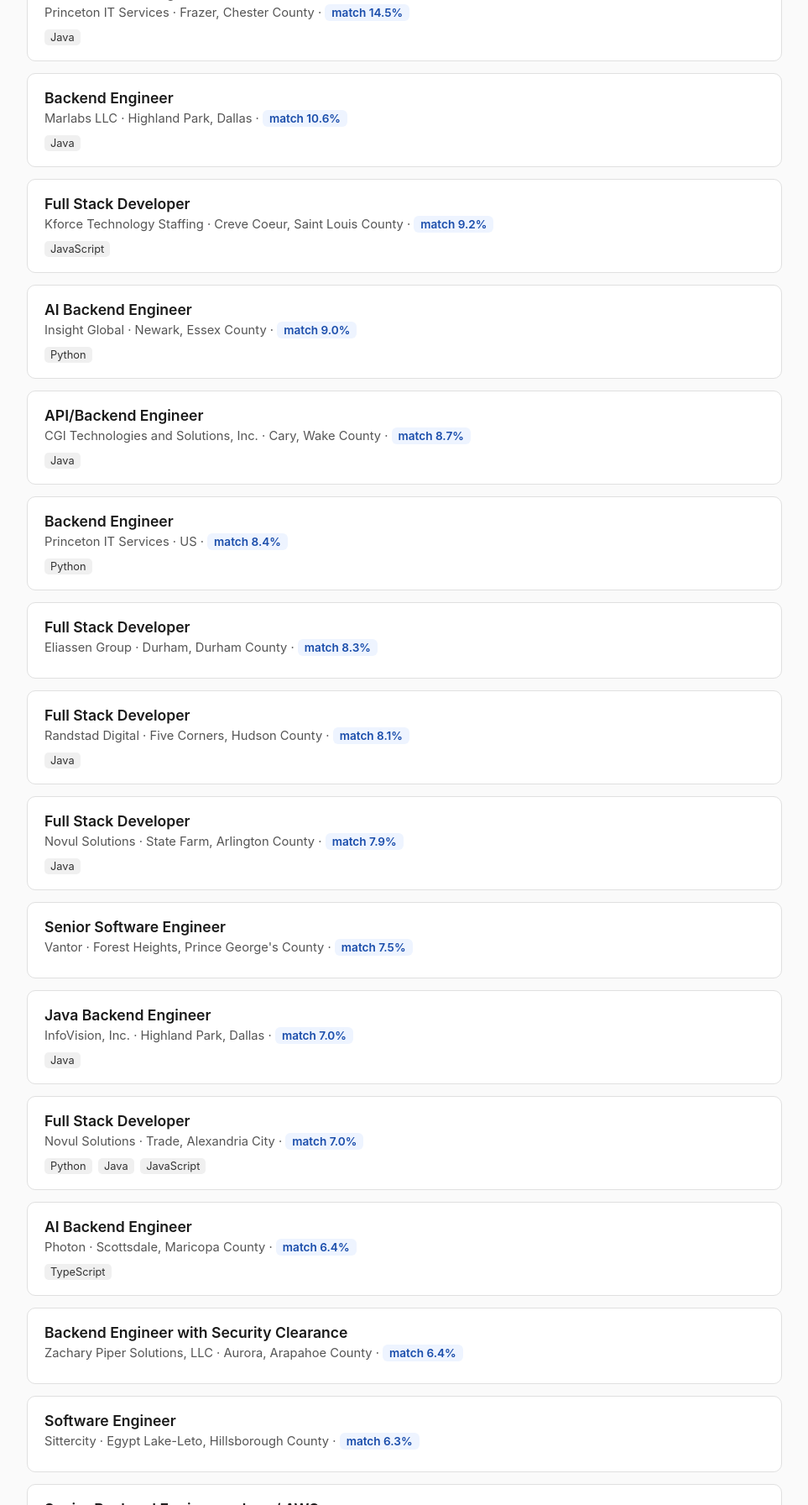
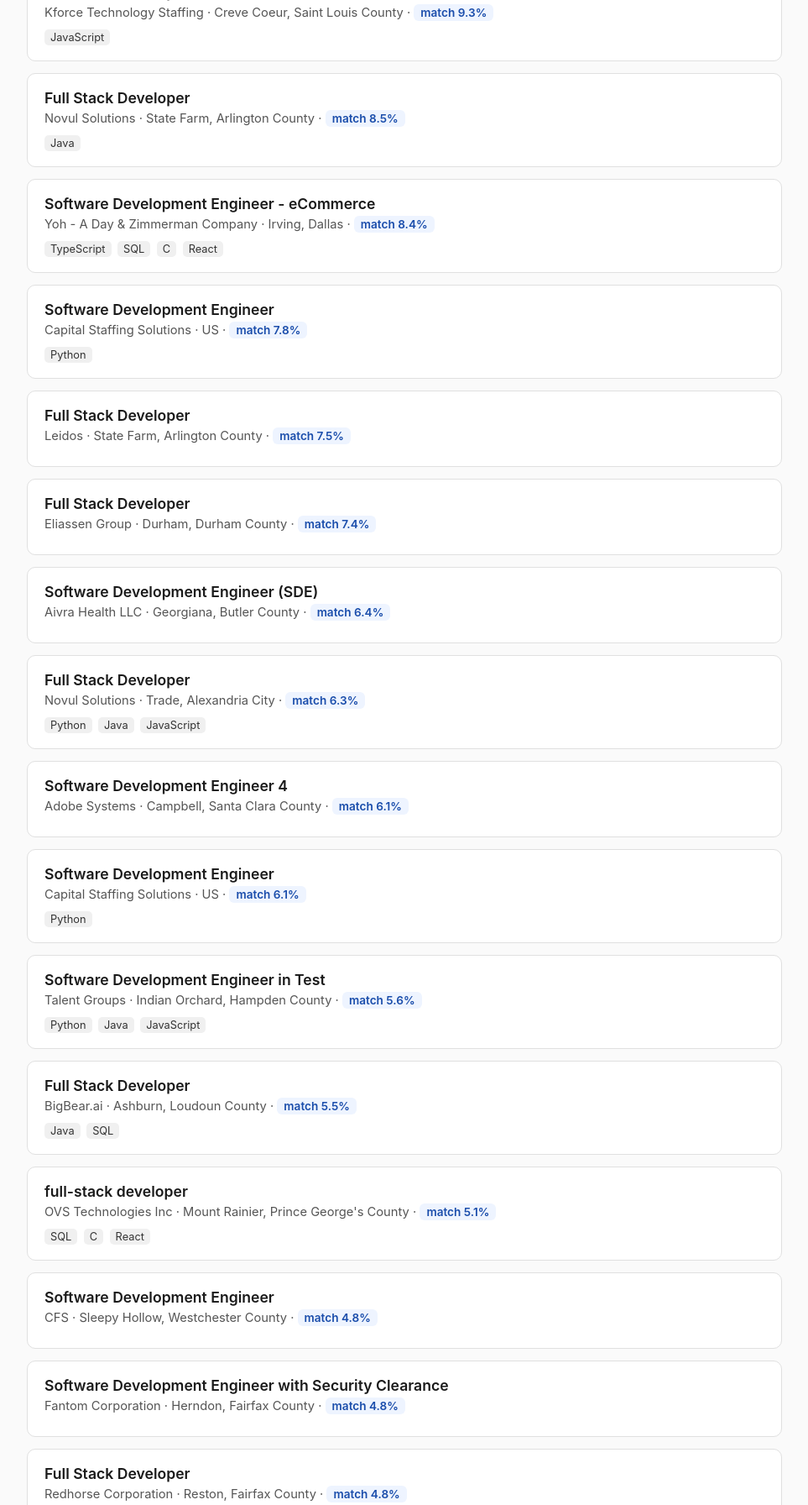
Before and after one commit to philipIsmail/job-matcher, a plain HTML site: page docs/index.html in a window 1280 px wide. Shown: the part 283-2075 px from the top of the page at 84% size, without its empty margins (158-1121 px from the left). Drawn offline with Linux system fonts and the light colour scheme.

Commit message:
Update daily job matches

```diff
--- a/docs/index.html
+++ b/docs/index.html
@@ -25,30 +25,54 @@
 </head>
 <body>
   <h1>Daily Job Matches</h1>
-  <div class="updated">Last updated: 2026-11-24 21:53 UTC · 20 jobs ranked</div>
+  <div class="updated">Last updated: 2026-11-25 21:00 UTC · 20 jobs ranked</div>
 
 
 
     <div class="job">
-      <div class="job-title"><a href="https://www.adzuna.com/land/ad/5970449937?se=RhHgfFHo8RGRSJE6vESEnw&utm_medium=api&utm_source=84fd4a8d&v=95C72A89E2C11DF9C3A88D6E769C33A5A5CCA6DC" target="_blank">Backend Engineer</a></div>
-      <div class="job-meta">LanceSoft Inc. &middot; US
-        &middot; <span class="score">match 15.9%</span>
+      <div class="job-title"><a href="https://www.adzuna.com/land/ad/5978238701?se=ugF6LxPp8RGOAI2TaNxX1g&utm_medium=api&utm_source=84fd4a8d&v=B42EFB57D5DF2E29A963AA8E689E7BF445CC944C" target="_blank">Full Stack Developer</a></div>
+      <div class="job-meta">kr3 information systems inc &middot; US
+        &middot; <span class="score">match 11.9%</span>
       </div>
 
       <div class="skills">
 
+        <span class="skill-tag">Python</span>
+
+        <span class="skill-tag">Java</span>
+
         <span class="skill-tag">TypeScript</span>
 
-        <span class="skill-tag">DynamoDB</span>
+        <span class="skill-tag">SQL</span>
+
+        <span class="skill-tag">C</span>
+
+        <span class="skill-tag">React</span>
+
+        <span class="skill-tag">Git</span>
 
       </div>
 
     </div>
 
     <div class="job">
-      <div class="job-title"><a href="https://www.adzuna.com/land/ad/5814187240?se=RhHgfFHo8RGRSJE6vESEnw&utm_medium=api&utm_source=84fd4a8d&v=B8CA06CE8DC19DD6E4B54C3450FA5D1CDCCC4E3E" target="_blank">AWS Backend Engineer</a></div>
-      <div class="job-meta">Princeton IT Services &middot; Frazer, Chester County
-        &middot; <span class="score">match 14.5%</span>
+      <div class="job-title"><a href="https://www.adzuna.com/land/ad/5927964565?se=ugF6LxPp8RGOAI2TaNxX1g&utm_medium=api&utm_source=84fd4a8d&v=F49205D0C9CB03D62B92F43F60A8BB754B7A24C0" target="_blank">Full Stack Developer</a></div>
+      <div class="job-meta">Kforce Technology Staffing &middot; Creve Coeur, Saint Louis County
+        &middot; <span class="score">match 9.3%</span>
+      </div>
+
+      <div class="skills">
+
+        <span class="skill-tag">JavaScript</span>
+
+      </div>
+
+    </div>
+
+    <div class="job">
+      <div class="job-title"><a href="https://www.adzuna.com/land/ad/5958613574?se=ugF6LxPp8RGOAI2TaNxX1g&utm_medium=api&utm_source=84fd4a8d&v=7FB4835A653E1B6641CFC4C31C0B721341C84C95" target="_blank">Full Stack Developer</a></div>
+      <div class="job-meta">Novul Solutions &middot; State Farm, Arlington County
+        &middot; <span class="score">match 8.5%</span>
       </div>
 
       <div class="skills">
@@ -60,37 +84,29 @@
     </div>
 
     <div class="job">
-      <div class="job-title"><a href="https://www.adzuna.com/land/ad/5969438251?se=RhHgfFHo8RGRSJE6vESEnw&utm_medium=api&utm_source=84fd4a8d&v=BD5D7C04F06E54F1C4D17C053BC498D6FBFC98F5" target="_blank">Backend Engineer</a></div>
-      <div class="job-meta">Marlabs LLC &middot; Highland Park, Dallas
-        &middot; <span class="score">match 10.6%</span>
+      <div class="job-title"><a href="https://www.adzuna.com/land/ad/5970580354?se=sHKmLRPp8RGW5vxyWmP2LQ&utm_medium=api&utm_source=84fd4a8d&v=67B162D1AE67813B949FE30FE57E5FCE0EEC627F" target="_blank">Software Development Engineer - eCommerce</a></div>
+      <div class="job-meta">Yoh - A Day & Zimmerman Company &middot; Irving, Dallas
+        &middot; <span class="score">match 8.4%</span>
       </div>
 
       <div class="skills">
 
-        <span class="skill-tag">Java</span>
+        <span class="skill-tag">TypeScript</span>
+
+        <span class="skill-tag">SQL</span>
+
+        <span class="skill-tag">C</span>
+
+        <span class="skill-tag">React</span>
 
       </div>
 
     </div>
 
     <div class="job">
-      <div class="job-title"><a href="https://www.adzuna.com/land/ad/5927964565?se=viDce1Ho8RG3CcCV_YsU0g&utm_medium=api&utm_source=84fd4a8d&v=F49205D0C9CB03D62B92F43F60A8BB754B7A24C0" target="_blank">Full Stack Developer</a></div>
-      <div class="job-meta">Kforce Technology Staffing &middot; Creve Coeur, Saint Louis County
-        &middot; <span class="score">match 9.2%</span>
-      </div>
-
-      <div class="skills">
-
-        <span class="skill-tag">JavaScript</span>
-
-      </div>
-
-    </div>
-
-    <div class="job">
-      <div class="job-title"><a href="https://www.adzuna.com/land/ad/5930488051?se=RhHgfFHo8RGRSJE6vESEnw&utm_medium=api&utm_source=84fd4a8d&v=8AD53A34E82E4306562B60747154B25AA53212C7" target="_blank">AI Backend Engineer</a></div>
-      <div class="job-meta">Insight Global &middot; Newark, Essex County
-        &middot; <span class="score">match 9.0%</span>
+      <div class="job-title"><a href="https://www.adzuna.com/land/ad/5950838137?se=sHKmLRPp8RGW5vxyWmP2LQ&utm_medium=api&utm_source=84fd4a8d&v=94763DCA3A4A9A1749A4660D75369E6C09AD0E71" target="_blank">Software Development Engineer</a></div>
+      <div class="job-meta">Capital Staffing Solutions &middot; US
+        &middot; <span class="score">match 7.8%</span>
       </div>
 
       <div class="skills">
@@ -102,95 +118,33 @@
     </div>
 
     <div class="job">
-      <div class="job-title"><a href="https://www.adzuna.com/land/ad/5954381903?se=RhHgfFHo8RGRSJE6vESEnw&utm_medium=api&utm_source=84fd4a8d&v=D922CD9304F72BCB38E530DFC28B2348B5B2712F" target="_blank">API/Backend Engineer</a></div>
-      <div class="job-meta">CGI Technologies and Solutions, Inc. &middot; Cary, Wake County
-        &middot; <span class="score">match 8.7%</span>
-      </div>
-
-      <div class="skills">
-
-        <span class="skill-tag">Java</span>
-
-      </div>
-
-    </div>
-
-    <div class="job">
-      <div class="job-title"><a href="https://www.adzuna.com/land/ad/5814218771?se=RhHgfFHo8RGRSJE6vESEnw&utm_medium=api&utm_source=84fd4a8d&v=E91B3A74F87449BB608350F88FF03F643F84C416" target="_blank">Backend Engineer</a></div>
-      <div class="job-meta">Princeton IT Services &middot; US
-        &middot; <span class="score">match 8.4%</span>
-      </div>
-
-      <div class="skills">
-
-        <span class="skill-tag">Python</span>
-
-      </div>
-
-    </div>
-
-    <div class="job">
-      <div class="job-title"><a href="https://www.adzuna.com/land/ad/5955581201?se=viDce1Ho8RG3CcCV_YsU0g&utm_medium=api&utm_source=84fd4a8d&v=138E78C4181D0D4D526F63E0E03F52BDA0580831" target="_blank">Full Stack Developer</a></div>
-      <div class="job-meta">Eliassen Group &middot; Durham, Durham County
-        &middot; <span class="score">match 8.3%</span>
-      </div>
-
-    </div>
-
-    <div class="job">
-      <div class="job-title"><a href="https://www.adzuna.com/land/ad/5943738159?se=viDce1Ho8RG3CcCV_YsU0g&utm_medium=api&utm_source=84fd4a8d&v=299E40E4506FA617E989AE9CCB9D8C5E3F8CD763" target="_blank">Full Stack Developer</a></div>
-      <div class="job-meta">Randstad Digital &middot; Five Corners, Hudson County
-        &middot; <span class="score">match 8.1%</span>
-      </div>
-
-      <div class="skills">
-
-        <span class="skill-tag">Java</span>
-
-      </div>
-
-    </div>
-
-    <div class="job">
-      <div class="job-title"><a href="https://www.adzuna.com/land/ad/5958613574?se=viDce1Ho8RG3CcCV_YsU0g&utm_medium=api&utm_source=84fd4a8d&v=7FB4835A653E1B6641CFC4C31C0B721341C84C95" target="_blank">Full Stack Developer</a></div>
-      <div class="job-meta">Novul Solutions &middot; State Farm, Arlington County
-        &middot; <span class="score">match 7.9%</span>
-      </div>
-
-      <div class="skills">
-
-        <span class="skill-tag">Java</span>
-
-      </div>
-
-    </div>
-
-    <div class="job">
-      <div class="job-title"><a href="https://www.adzuna.com/land/ad/5976771450?se=9LvaeVHo8RG3CcCV_YsU0g&utm_medium=api&utm_source=84fd4a8d&v=6FC840EBBDC50340B8E7E07D14F3E7D1D78BEBE3" target="_blank">Senior Software Engineer</a></div>
-      <div class="job-meta">Vantor &middot; Forest Heights, Prince George's County
+      <div class="job-title"><a href="https://www.adzuna.com/land/ad/5978389261?se=ugF6LxPp8RGOAI2TaNxX1g&utm_medium=api&utm_source=84fd4a8d&v=61BA07EF6011BB356981A06EE7182A3A8F0D72CF" target="_blank">Full Stack Developer</a></div>
+      <div class="job-meta">Leidos &middot; State Farm, Arlington County
         &middot; <span class="score">match 7.5%</span>
       </div>
 
     </div>
 
     <div class="job">
-      <div class="job-title"><a href="https://www.adzuna.com/land/ad/5945987453?se=RhHgfFHo8RGRSJE6vESEnw&utm_medium=api&utm_source=84fd4a8d&v=5A72CC6330F3311389CEF3CF2BBBBC9896E4CA53" target="_blank">Java Backend Engineer</a></div>
-      <div class="job-meta">InfoVision, Inc. &middot; Highland Park, Dallas
-        &middot; <span class="score">match 7.0%</span>
-      </div>
-
-      <div class="skills">
-
-        <span class="skill-tag">Java</span>
-
+      <div class="job-title"><a href="https://www.adzuna.com/land/ad/5955581201?se=ugF6LxPp8RGOAI2TaNxX1g&utm_medium=api&utm_source=84fd4a8d&v=138E78C4181D0D4D526F63E0E03F52BDA0580831" target="_blank">Full Stack Developer</a></div>
+      <div class="job-meta">Eliassen Group &middot; Durham, Durham County
+        &middot; <span class="score">match 7.4%</span>
       </div>
 
     </div>
 
     <div class="job">
-      <div class="job-title"><a href="https://www.adzuna.com/land/ad/5903176807?se=viDce1Ho8RG3CcCV_YsU0g&utm_medium=api&utm_source=84fd4a8d&v=16743A057560DED467E0CDD79F30E9503D2F3E39" target="_blank">Full Stack Developer</a></div>
+      <div class="job-title"><a href="https://www.adzuna.com/land/ad/5952255999?se=sHKmLRPp8RGW5vxyWmP2LQ&utm_medium=api&utm_source=84fd4a8d&v=5B7F949932AD15043863B9ACA63BDC5469742948" target="_blank">Software Development Engineer (SDE)</a></div>
+      <div class="job-meta">Aivra Health LLC &middot; Georgiana, Butler County
+        &middot; <span class="score">match 6.4%</span>
+      </div>
+
+    </div>
+
+    <div class="job">
+      <div class="job-title"><a href="https://www.adzuna.com/land/ad/5903176807?se=ugF6LxPp8RGOAI2TaNxX1g&utm_medium=api&utm_source=84fd4a8d&v=16743A057560DED467E0CDD79F30E9503D2F3E39" target="_blank">Full Stack Developer</a></div>
       <div class="job-meta">Novul Solutions &middot; Trade, Alexandria City
-        &middot; <span class="score">match 7.0%</span>
+        &middot; <span class="score">match 6.3%</span>
       </div>
 
       <div class="skills">
@@ -206,69 +160,123 @@
     </div>
 
     <div class="job">
-      <div class="job-title"><a href="https://www.adzuna.com/land/ad/5972005765?se=RhHgfFHo8RGRSJE6vESEnw&utm_medium=api&utm_source=84fd4a8d&v=2640144B96C263C1852EE2E7D9768DA94907B189" target="_blank">AI Backend Engineer</a></div>
-      <div class="job-meta">Photon &middot; Scottsdale, Maricopa County
-        &middot; <span class="score">match 6.4%</span>
+      <div class="job-title"><a href="https://www.adzuna.com/land/ad/5973284376?se=sHKmLRPp8RGW5vxyWmP2LQ&utm_medium=api&utm_source=84fd4a8d&v=81848F78D70F3C3F43D63DD970792CA5CD9DF38D" target="_blank">Software Development Engineer 4</a></div>
+      <div class="job-meta">Adobe Systems &middot; Campbell, Santa Clara County
+        &middot; <span class="score">match 6.1%</span>
+      </div>
+
+    </div>
+
+    <div class="job">
+      <div class="job-title"><a href="https://www.adzuna.com/land/ad/5886627429?se=sHKmLRPp8RGW5vxyWmP2LQ&utm_medium=api&utm_source=84fd4a8d&v=5EC8237E85E16798589D22CE36AAC9A9DC90B2E7" target="_blank">Software Development Engineer</a></div>
+      <div class="job-meta">Capital Staffing Solutions &middot; US
+        &middot; <span class="score">match 6.1%</span>
       </div>
 
       <div class="skills">
 
-        <span class="skill-tag">TypeScript</span>
+        <span class="skill-tag">Python</span>
 
       </div>
 
     </div>
 
     <div class="job">
-      <div class="job-title"><a href="https://www.adzuna.com/land/ad/5740550284?se=RhHgfFHo8RGRSJE6vESEnw&utm_medium=api&utm_source=84fd4a8d&v=0EE4095650FC7C564679FB53E289826A24661006" target="_blank">Backend Engineer with Security Clearance</a></div>
-      <div class="job-meta">Zachary Piper Solutions, LLC &middot; Aurora, Arapahoe County
-        &middot; <span class="score">match 6.4%</span>
+      <div class="job-title"><a href="https://www.adzuna.com/land/ad/5969253532?se=sHKmLRPp8RGW5vxyWmP2LQ&utm_medium=api&utm_source=84fd4a8d&v=2F0BB97B4F191C0E9E220DE621786D27E2E10C5C" target="_blank">Software Development Engineer in Test</a></div>
+      <div class="job-meta">Talent Groups &middot; Indian Orchard, Hampden County
+        &middot; <span class="score">match 5.6%</span>
+      </div>
+
+      <div class="skills">
+
+        <span class="skill-tag">Python</span>
+
+        <span class="skill-tag">Java</span>
+
+        <span class="skill-tag">JavaScript</span>
+
       </div>
 
     </div>
 
     <div class="job">
-      <div class="job-title"><a href="https://www.adzuna.com/land/ad/5947859861?se=9LvaeVHo8RG3CcCV_YsU0g&utm_medium=api&utm_source=84fd4a8d&v=D6B4CF1755C8647AC57F30F88DB87D3A9DFFF10C" target="_blank">Software Engineer</a></div>
-      <div class="job-meta">Sittercity &middot; Egypt Lake-Leto, Hillsborough County
-        &middot; <span class="score">match 6.3%</span>
-      </div>
-
-    </div>
-
-    <div class="job">
-      <div class="job-title"><a href="https://www.adzuna.com/land/ad/5952304885?se=RhHgfFHo8RGRSJE6vESEnw&utm_medium=api&utm_source=84fd4a8d&v=385DCA6AE71E6E065219F41B90E9B2EA74501150" target="_blank">Senior Backend Engineer - Java / AWS</a></div>
-      <div class="job-meta">Randstad Digital &middot; Washington, Washington, D.C.
-        &middot; <span class="score">match 6.1%</span>
+      <div class="job-title"><a href="https://www.adzuna.com/land/ad/5759208359?se=ugF6LxPp8RGOAI2TaNxX1g&utm_medium=api&utm_source=84fd4a8d&v=5A1CFF96D1E6DC6979653E995354FD97ADA40DAB" target="_blank">Full Stack Developer</a></div>
+      <div class="job-meta">BigBear.ai &middot; Ashburn, Loudoun County
+        &middot; <span class="score">match 5.5%</span>
       </div>
 
       <div class="skills">
 
         <span class="skill-tag">Java</span>
 
+        <span class="skill-tag">SQL</span>
+
       </div>
 
     </div>
 
     <div class="job">
-      <div class="job-title"><a href="https://www.adzuna.com/land/ad/5977420092?se=9LvaeVHo8RG3CcCV_YsU0g&utm_medium=api&utm_source=84fd4a8d&v=B39B8662443AE27ED975EB82266D7DDBA89AC919" target="_blank">Software Engineer - AI Trainer</a></div>
-      <div class="job-meta">DataAnnotation &middot; Redwood City, San Mateo County
-        &middot; <span class="score">match 6.1%</span>
+      <div class="job-title"><a href="https://www.adzuna.com/land/ad/5963697839?se=ugF6LxPp8RGOAI2TaNxX1g&utm_medium=api&utm_source=84fd4a8d&v=90B53AAC3DF26CC45BF0A5643D1962C37D3324BF" target="_blank">full-stack developer</a></div>
+      <div class="job-meta">OVS Technologies Inc &middot; Mount Rainier, Prince George's County
+        &middot; <span class="score">match 5.1%</span>
+      </div>
+
+      <div class="skills">
+
+        <span class="skill-tag">SQL</span>
+
+        <span class="skill-tag">C</span>
+
+        <span class="skill-tag">React</span>
+
       </div>
 
     </div>
 
     <div class="job">
-      <div class="job-title"><a href="https://www.adzuna.com/land/ad/5977419821?se=9LvaeVHo8RG3CcCV_YsU0g&utm_medium=api&utm_source=84fd4a8d&v=961E9A047D98E682032BFA681E77FD49E4894603" target="_blank">Software Engineer - AI Trainer</a></div>
-      <div class="job-meta">DataAnnotation &middot; Wichita, Sedgwick County
-        &middot; <span class="score">match 6.1%</span>
+      <div class="job-title"><a href="https://www.adzuna.com/land/ad/5969148587?se=sHKmLRPp8RGW5vxyWmP2LQ&utm_medium=api&utm_source=84fd4a8d&v=510D96A1543DEDA66364E361D9AC9F00BABFAF71" target="_blank">Software Development Engineer</a></div>
+      <div class="job-meta">CFS &middot; Sleepy Hollow, Westchester County
+        &middot; <span class="score">match 4.8%</span>
       </div>
 
     </div>
 
     <div class="job">
-      <div class="job-title"><a href="https://www.adzuna.com/land/ad/5977420091?se=9LvaeVHo8RG3CcCV_YsU0g&utm_medium=api&utm_source=84fd4a8d&v=23BFA7AA77749A53FBBA3A432C8DFD9FB696E0E4" target="_blank">Full Stack Software Engineer - AI Trainer</a></div>
-      <div class="job-meta">DataAnnotation &middot; Huntsville, Madison County
-        &middot; <span class="score">match 6.1%</span>
+      <div class="job-title"><a href="https://www.adzuna.com/land/ad/5968754928?se=sHKmLRPp8RGW5vxyWmP2LQ&utm_medium=api&utm_source=84fd4a8d&v=A668BBC31EE21CB78A644CC39633B2DE8EF586B4" target="_blank">Software Development Engineer with Security Clearance</a></div>
+      <div class="job-meta">Fantom Corporation &middot; Herndon, Fairfax County
+        &middot; <span class="score">match 4.8%</span>
+      </div>
+
+    </div>
+
+    <div class="job">
+      <div class="job-title"><a href="https://www.adzuna.com/land/ad/5856531924?se=ugF6LxPp8RGOAI2TaNxX1g&utm_medium=api&utm_source=84fd4a8d&v=D219DB1136AC8435146C8C55CF1907023CFEE50A" target="_blank">Full Stack Developer</a></div>
+      <div class="job-meta">Redhorse Corporation &middot; Reston, Fairfax County
+        &middot; <span class="score">match 4.8%</span>
+      </div>
+
+    </div>
+
+    <div class="job">
+      <div class="job-title"><a href="https://www.adzuna.com/land/ad/5963742627?se=sHKmLRPp8RGW5vxyWmP2LQ&utm_medium=api&utm_source=84fd4a8d&v=2B61BF6A59EA63A8615FA067807D68DC4162AE7C" target="_blank">Full Stack Software Developer/Engineer</a></div>
+      <div class="job-meta">CACI International, Inc. &middot; Sterling, Loudoun County
+        &middot; <span class="score">match 4.6%</span>
+      </div>
+
+    </div>
+
+    <div class="job">
+      <div class="job-title"><a href="https://www.adzuna.com/land/ad/5978715502?se=urqHLBPp8RGDs_AlBR7DqA&utm_medium=api&utm_source=84fd4a8d&v=1FFB0A7FD9578853BCC4475876C4C564B802B1D0" target="_blank">Software Engineer (part-time work from home) - AI Trainer</a></div>
+      <div class="job-meta">DataAnnotation &middot; Hanover, Anne Arundel County
+        &middot; <span class="score">match 4.6%</span>
+      </div>
+
+    </div>
+
+    <div class="job">
+      <div class="job-title"><a href="https://www.adzuna.com/land/ad/5978715600?se=urqHLBPp8RGDs_AlBR7DqA&utm_medium=api&utm_source=84fd4a8d&v=21B59AB969458AEEC881FF639D5C3D8E090BE4F7" target="_blank">Software Engineer (part-time work from home) - AI Trainer</a></div>
+      <div class="job-meta">DataAnnotation &middot; Fargo, Cass County
+        &middot; <span class="score">match 4.6%</span>
       </div>
 
     </div>
```
